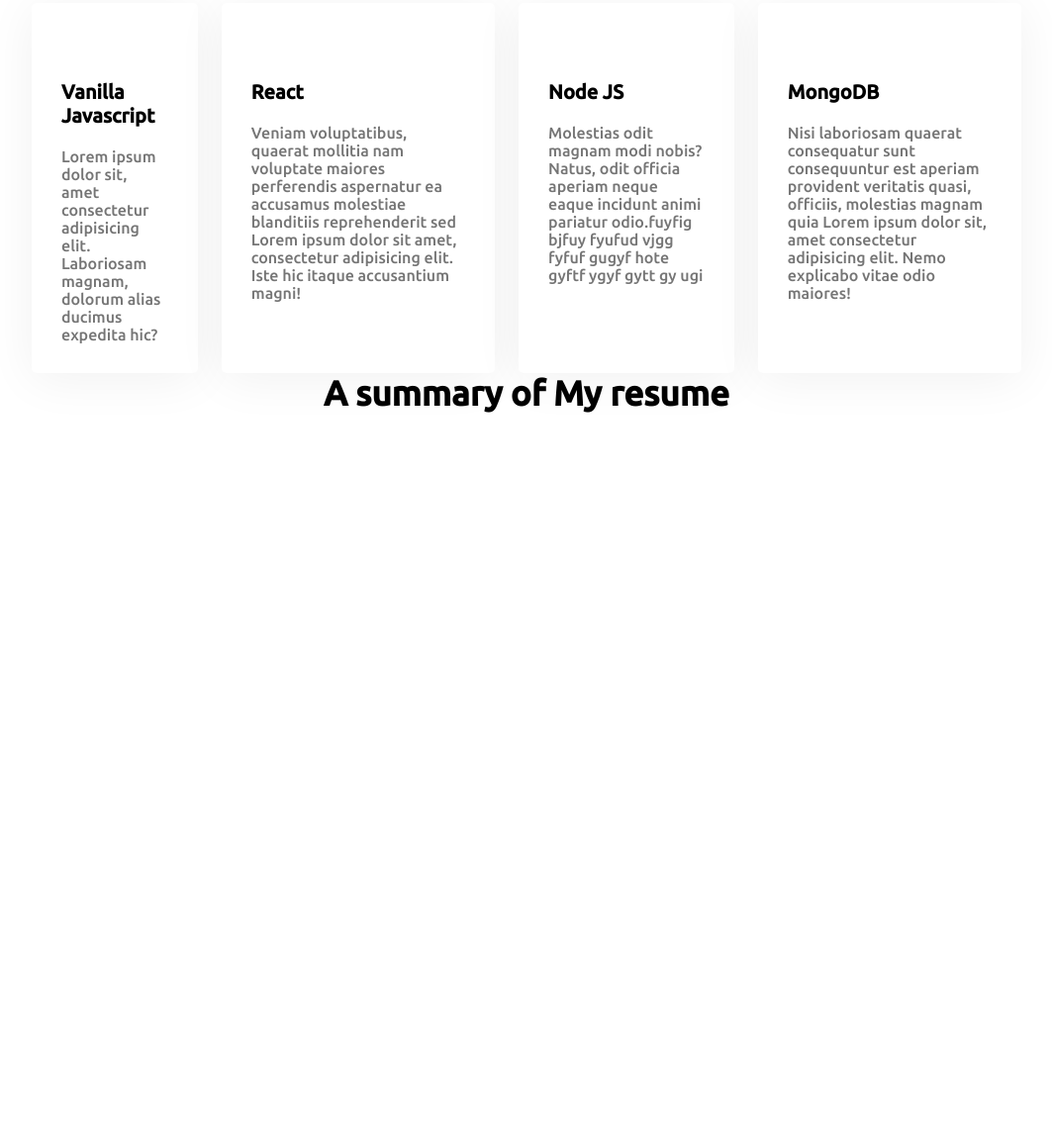
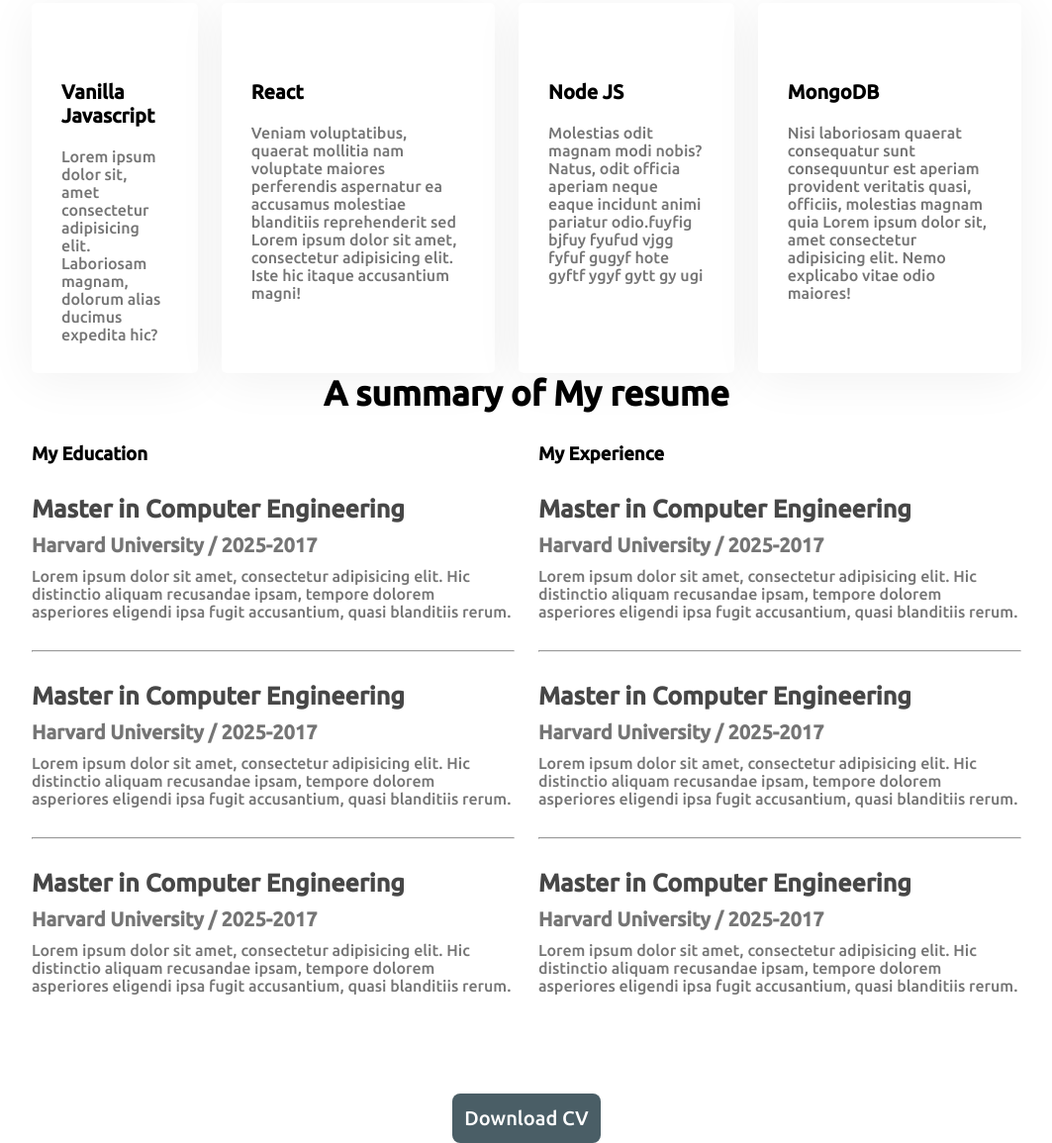
Before and after one commit to sajusanju/1st-portfolio, a plain HTML site: page index.html in a window 1280 px wide. Shown: the part 1448-2603 px from the top of the page at 99% size, without its empty margins (108-1171 px from the left). Before the commit the page ends 1896 px from the top, so only its background shows below. Drawn offline with Linux system fonts and the light colour scheme.

Commit message:
resume added

```diff
--- a/index.html
+++ b/index.html
@@ -100,8 +100,54 @@
         <div class="resume-content">
 
             <div>
+                <h3 class="resume-title">My Education</h3>
+                <div class="resume-item">
+                    <h4 class="title">Master in Computer Engineering</h4>
+                    <h5 class="sub-title">Harvard University / 2025-2017</h5>
+                    <p class="description">Lorem ipsum dolor sit amet, consectetur adipisicing elit. Hic distinctio aliquam recusandae ipsam, tempore dolorem asperiores eligendi ipsa fugit accusantium, quasi blanditiis rerum.</p>
+                </div>
+                <hr>
+                <div class="resume-item">
+                    <h4 class="title">Master in Computer Engineering</h4>
+                    <h5 class="sub-title">Harvard University / 2025-2017</h5>
+                    <p class="description">Lorem ipsum dolor sit amet, consectetur adipisicing elit. Hic distinctio aliquam recusandae ipsam, tempore dolorem asperiores eligendi ipsa fugit accusantium, quasi blanditiis rerum.</p>
+                </div>
+                <hr>
+                <div class="resume-item">
+                    <h4 class="title">Master in Computer Engineering</h4>
+                    <h5 class="sub-title">Harvard University / 2025-2017</h5>
+                    <p class="description">Lorem ipsum dolor sit amet, consectetur adipisicing elit. Hic distinctio aliquam recusandae ipsam, tempore dolorem asperiores eligendi ipsa fugit accusantium, quasi blanditiis rerum.</p>
+                </div>
 
             </div>
+            <div>
+                <h3 class="resume-title">My Experience</h3>
+
+                <div class="resume-item">
+                    <h4 class="title">Master in Computer Engineering</h4>
+                    <h5 class="sub-title">Harvard University / 2025-2017</h5>
+                    <p class="description">Lorem ipsum dolor sit amet, consectetur adipisicing elit. Hic distinctio aliquam recusandae ipsam, tempore dolorem asperiores eligendi ipsa fugit accusantium, quasi blanditiis rerum.</p>
+                </div>
+                <hr>
+
+                <div class="resume-item">
+                    <h4 class="title">Master in Computer Engineering</h4>
+                    <h5 class="sub-title">Harvard University / 2025-2017</h5>
+                    <p class="description">Lorem ipsum dolor sit amet, consectetur adipisicing elit. Hic distinctio aliquam recusandae ipsam, tempore dolorem asperiores eligendi ipsa fugit accusantium, quasi blanditiis rerum.</p>
+                </div>
+                <hr>
+
+                <div class="resume-item">
+                    <h4 class="title">Master in Computer Engineering</h4>
+                    <h5 class="sub-title">Harvard University / 2025-2017</h5>
+                    <p class="description">Lorem ipsum dolor sit amet, consectetur adipisicing elit. Hic distinctio aliquam recusandae ipsam, tempore dolorem asperiores eligendi ipsa fugit accusantium, quasi blanditiis rerum.</p>
+                </div>
+
+            </div>
+        </div>
+
+        <div class="resume-button">
+            <button class="btn2">Download CV</button>
         </div>
 
        </section>
--- a/style.css
+++ b/style.css
@@ -175,4 +175,36 @@ info-description{
     border-radius: 5px;
 }
 
-/* resume */
+/*  Resume Style */
+.resume-content{
+    display: flex;
+    gap: 24px;
+}
+
+.resume-item{
+    margin-top: 30px;
+    margin-bottom: 30px;
+}
+
+.resume .title{
+      font-weight: 700;
+      font-size: 25px;
+      color: #474747;
+      margin-bottom: 10px;
+
+}
+.resume .sub-title{
+     color: #757575;
+     font-weight: 600;
+     font-size: 20px;
+     margin-bottom: 10px;
+}
+.resume .description{
+    color: #757575;
+
+}
+
+.resume-button{
+    margin-top: 50px;
+    text-align: center;
+}
```
